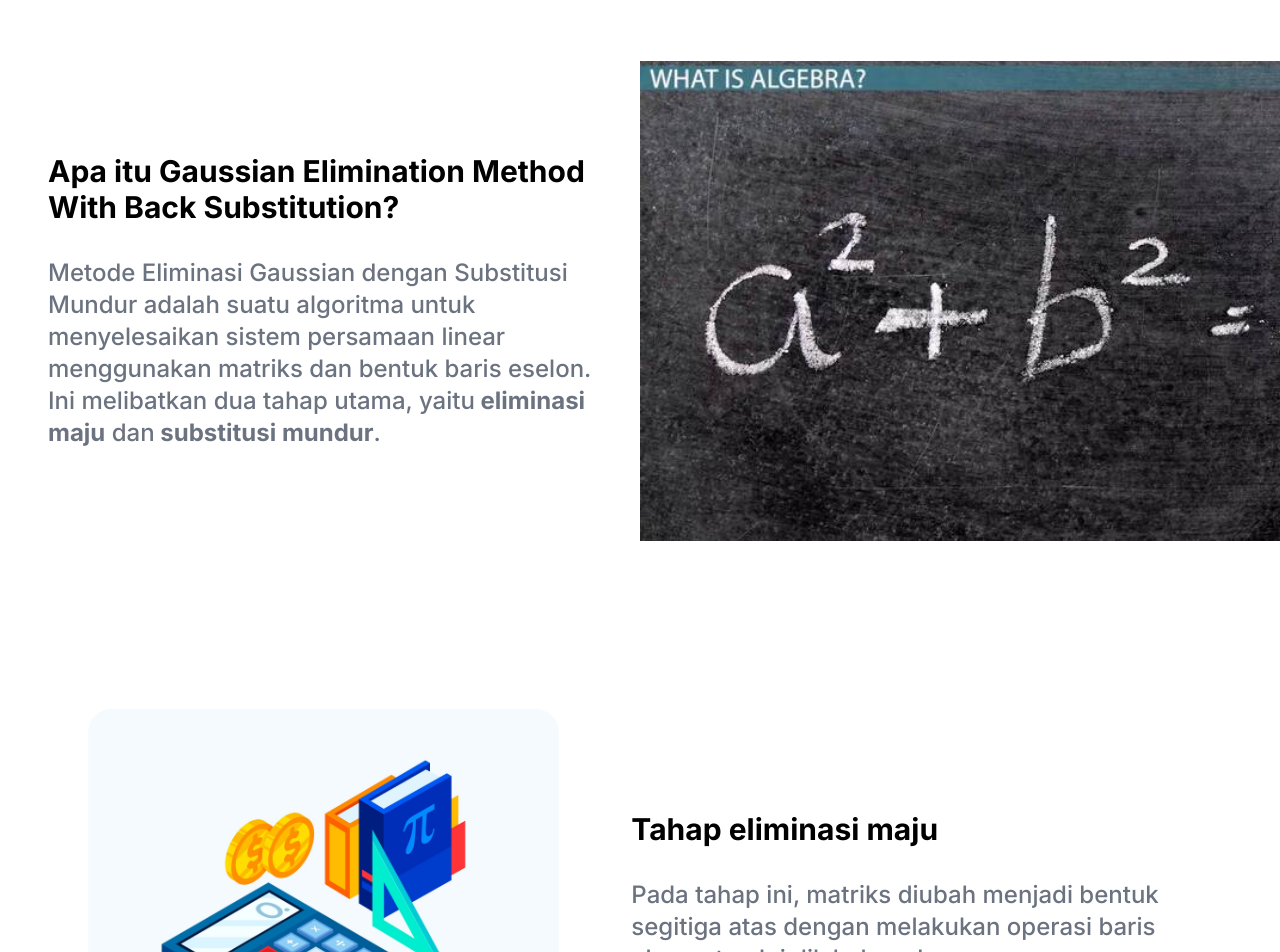
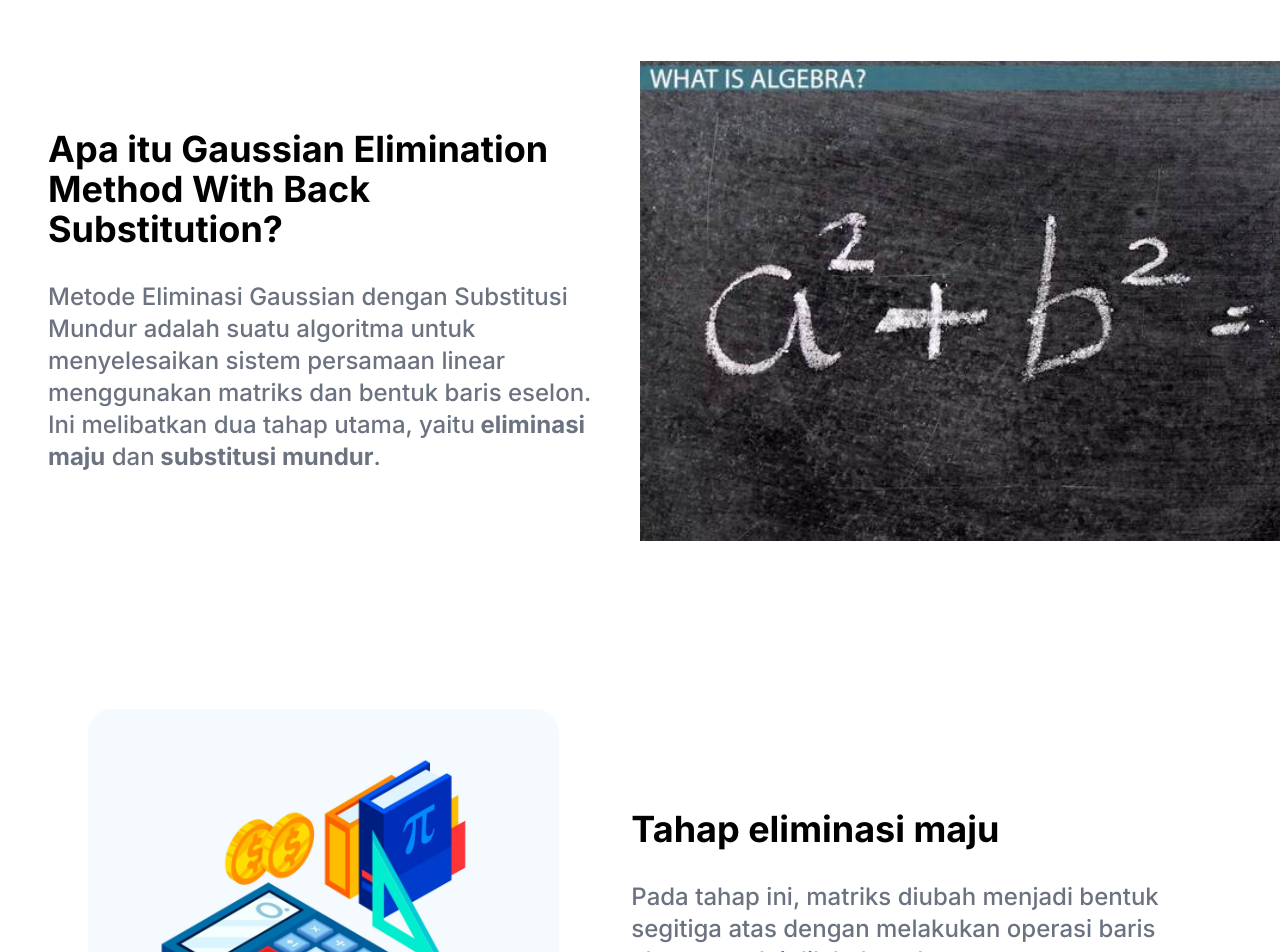
Before and after one commit to agildw/elimination-method-sp, a Next.js app: page / in a window 1280 px wide. Shown: the part 1540-2492 px from the top of the page. Built offline with nearby package versions, Linux system fonts and the light colour scheme.

Commit message:
update components

```diff
--- a/app/components/SectionFour.tsx
+++ b/app/components/SectionFour.tsx
@@ -28,7 +28,7 @@ const Section = ({
       />
 
       <div className="flex flex-col justify-center space-y-8 px-8">
-        <h2 className="font-bold text-3xl text-left">{title}</h2>
+        <h2 className="font-bold text-4xl text-left">{title}</h2>
         <p className="text-gray-500 text-2xl font-medium">{description}</p>
       </div>
     </div>
--- a/app/components/SectionThree.tsx
+++ b/app/components/SectionThree.tsx
@@ -11,7 +11,7 @@ const SectionThree = () => {
         className="object-cover h-96 w-full object-left-bottom lg:w-1/2 xl:h-[30rem] 2xl:h-[36rem] "
       />
       <div className="flex flex-col items-center justify-center space-y-8 px-8 2xl:px-56">
-        <h2 className="font-bold text-3xl">
+        <h2 className="font-bold text-4xl">
           Apa itu Gaussian Elimination Method With Back Substitution?
         </h2>
         <p className="text-gray-500 text-2xl font-medium">
```
